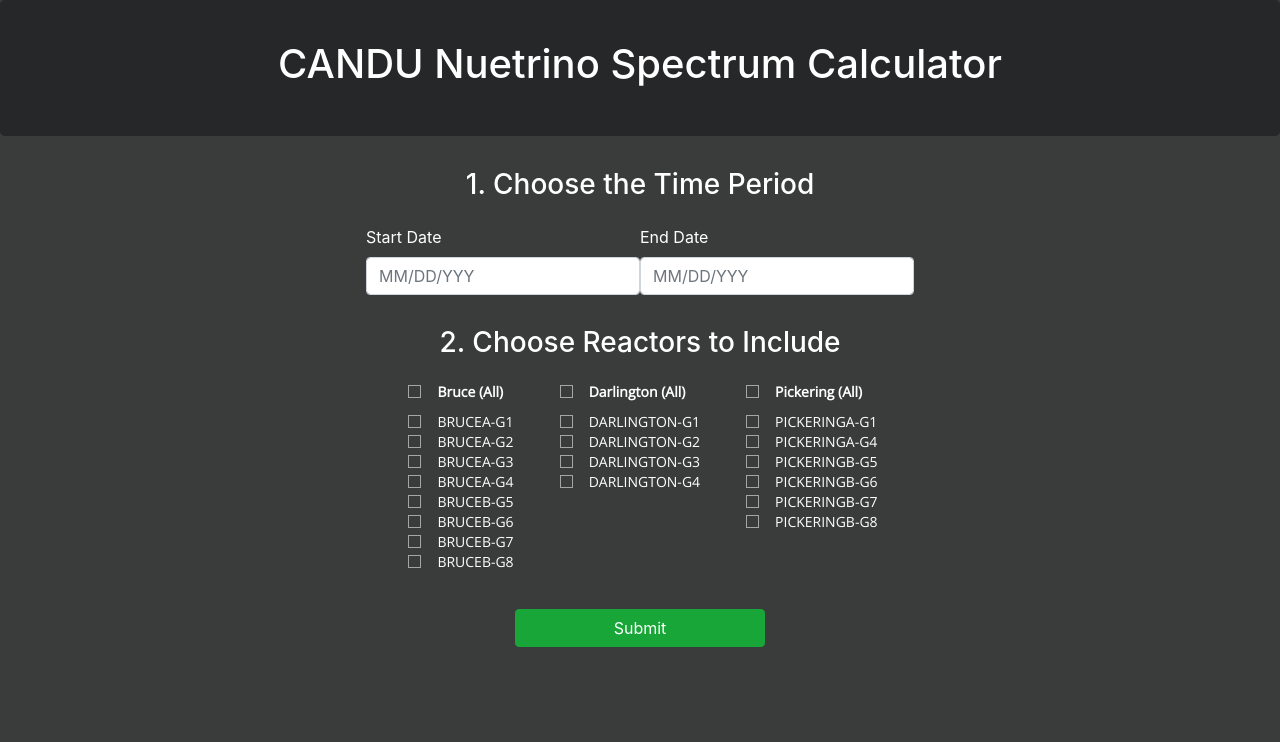
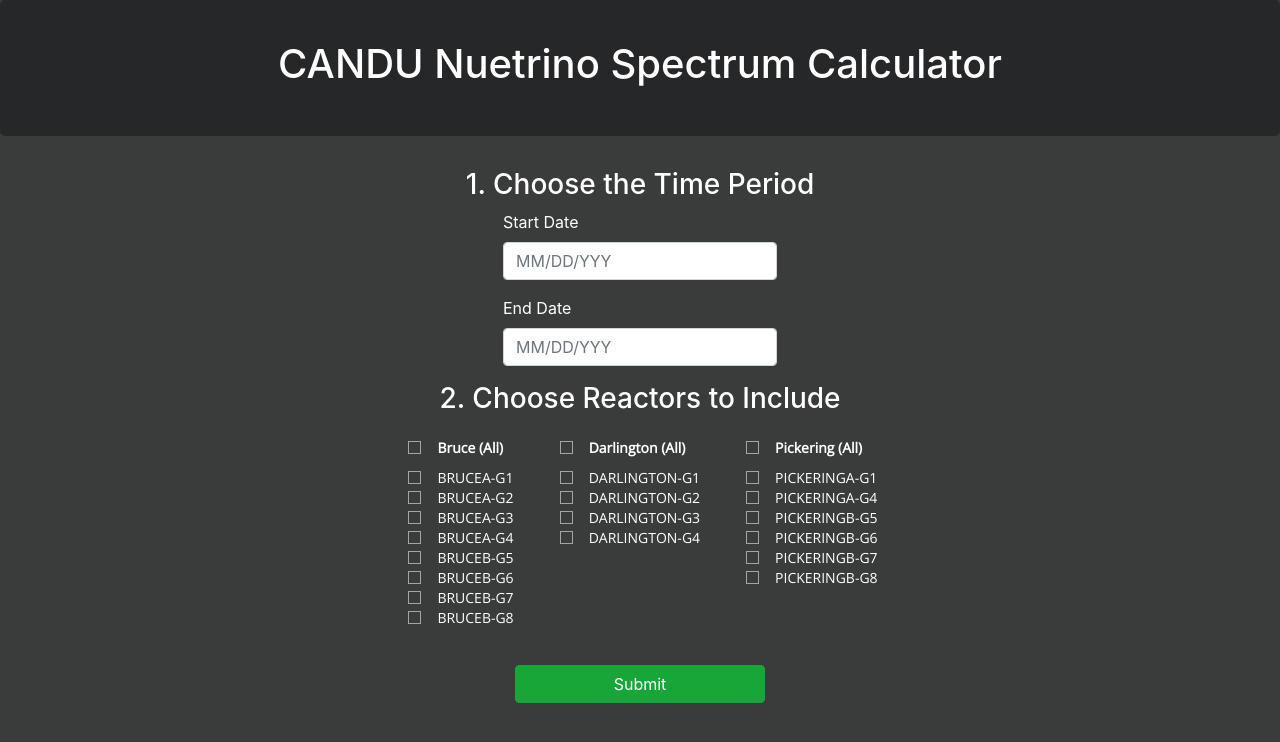
Before and after one commit to lauraturner/CANDU-neutrinos, a Flask app: page / in a window 1280 px wide. Shown: the top 742 px of the page. Run offline with Flask 2, Linux system fonts and the light colour scheme; some libraries are stand-ins or nearby versions.

Commit message:
Clean up front-end code

```diff
--- a/static/style.css
+++ b/static/style.css
@@ -85,8 +85,8 @@ input[type="checkbox"]:checked+label:before {
 }
 
 .row-date {
-    padding-top: 15px;
-    padding-bottom: 15px;
+    padding-top: 0px;
+    padding-bottom: 0px;
 }
 
 .row-reactors {
--- a/templates/index.html
+++ b/templates/index.html
@@ -28,6 +28,8 @@
                     <label class="control-label" for="startDate">Start Date</label>
                     <input class="form-control" id="startDate" name="startDate" placeholder="MM/DD/YYY" type="text" />
                 </div>
+            </div>
+            <div class="row justify-content-md-center row-date">
                 <div class="form-group">
                     <!-- End Date input -->
                     <label class="control-label" for="endDate">End Date</label>
```
Also changed, not shown: static/box.js (+0 -19 lines).
